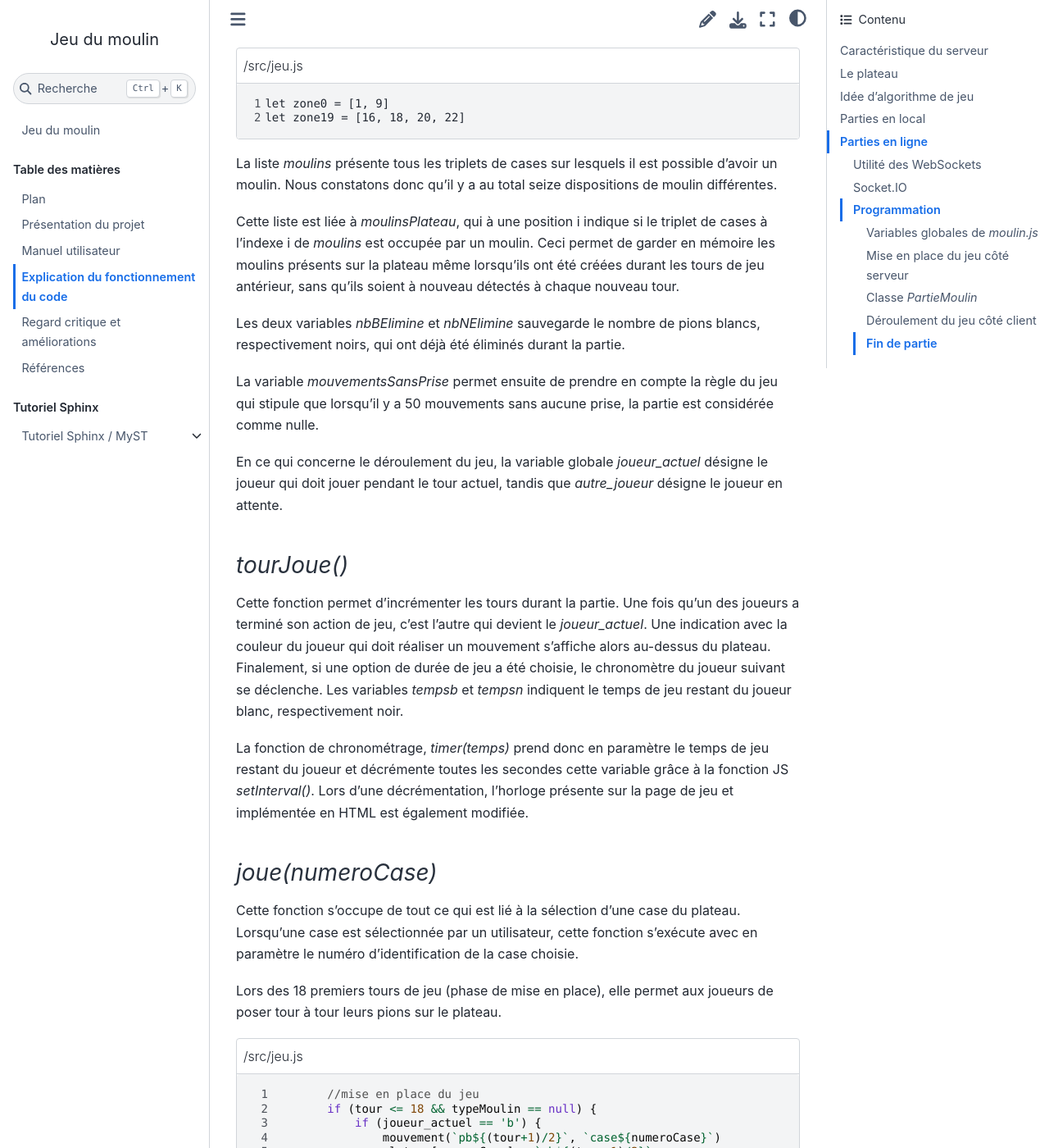
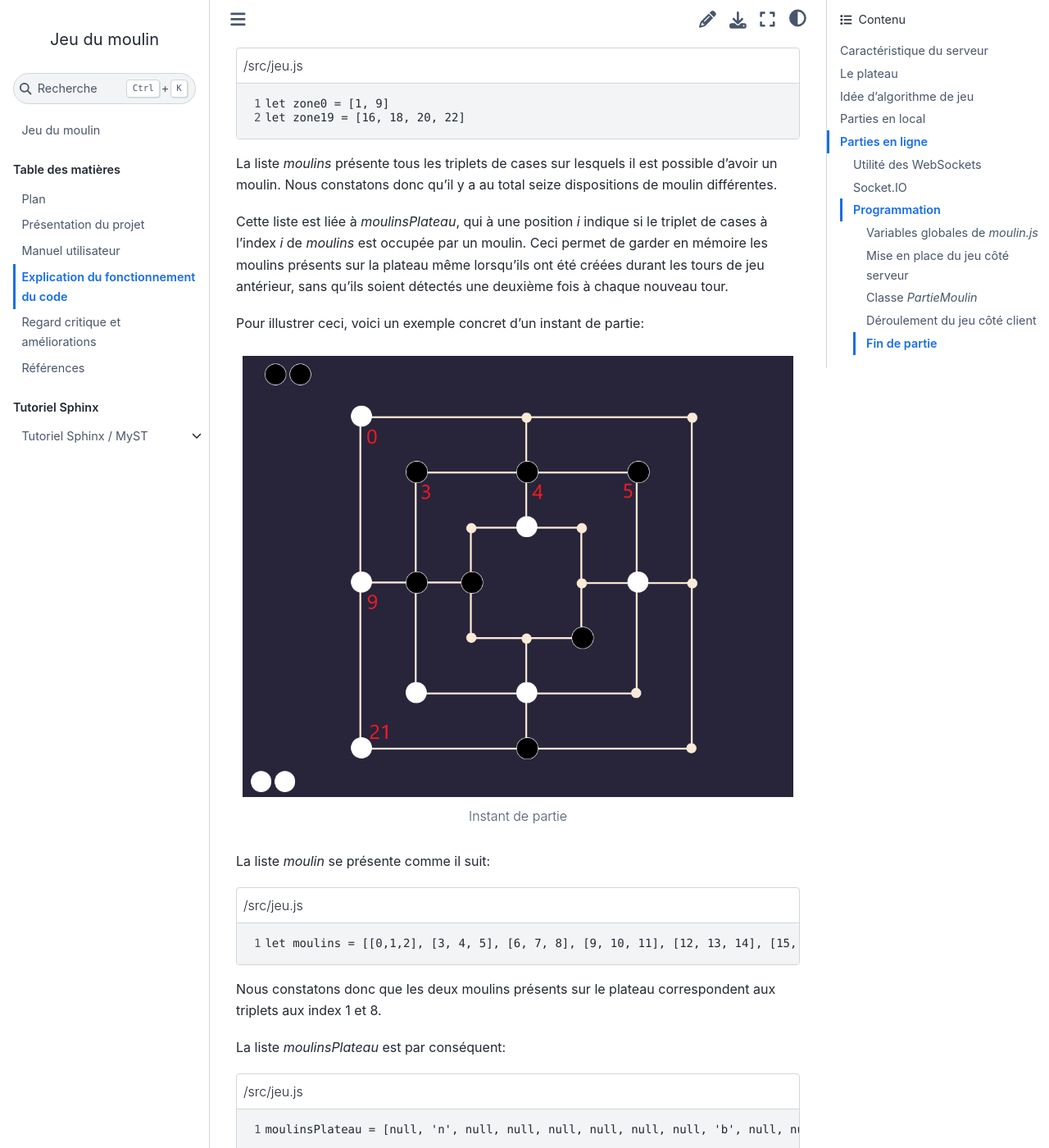
Before and after one commit to valentinethrlr/projet_moulin_documentation, a Sphinx documentation site: the page built from source/explication.md, in a window 1280 px wide and 1400 px high, scrolled down 4451 px. Shown: the whole window at 82% size. Built offline with Sphinx 7.4.7 and the Sphinx Book theme 1.1.4, drawn with Linux system fonts in a browser that asks for light colours; cross-references to code outside the pages are shown as plain code.

Commit message:
relecture

````diff
--- a/source/explication.md
+++ b/source/explication.md
@@ -98,7 +98,37 @@ Voici ces zones dans le fichier <em>jeu.js</em>:
 
 La liste <em>moulins</em> présente tous les triplets de cases sur lesquels il est possible d'avoir un moulin. Nous constatons donc qu'il y a au total seize dispositions de moulin différentes.
 
-Cette liste est liée à <em>moulinsPlateau</em>, qui à une position i indique si le triplet de cases à l'indexe i de <em>moulins</em> est occupée par un moulin. Ceci permet de garder en mémoire les moulins présents sur la plateau même lorsqu'ils ont été créées durant les tours de jeu antérieur, sans qu'ils soient à nouveau détectés à chaque nouveau tour.
+Cette liste est liée à <em>moulinsPlateau</em>, qui à une position <em>i</em> indique si le triplet de cases à l'index <em>i</em> de <em>moulins</em> est occupée par un moulin. Ceci permet de garder en mémoire les moulins présents sur la plateau même lorsqu'ils ont été créées durant les tours de jeu antérieur, sans qu'ils soient détectés une deuxième fois à chaque nouveau tour.
+
+Pour illustrer ceci, voici un exemple concret d'un instant de partie:
+
+```{figure} images/situationParticuliere.png
+---
+width: 100%
+---
+Instant de partie
+```
+
+La liste <em>moulin</em> se présente comme il suit:
+
+```{literalinclude} /src/jeu.js
+:language: html
+:caption: /src/jeu.js
+:linenos: true
+:lines: 43
+```
+
+Nous constatons donc que les deux moulins présents sur le plateau correspondent aux triplets aux index 1 et 8.
+
+La liste <em>moulinsPlateau</em> est par conséquent:
+
+```{literalinclude} /src/jeu.js
+:language: html
+:caption: /src/jeu.js
+:linenos: true
+:lines: 574
+```
+
 
 Les deux variables <em>nbBElimine</em> et <em>nbNElimine</em> sauvegarde le nombre de pions blancs, respectivement noirs, qui ont déjà été éliminés durant la partie.
 
--- a/source/src/jeu.js
+++ b/source/src/jeu.js
@@ -569,3 +569,6 @@ function timer(temps) {
 
         }, 1000)
 }
+
+//exemple concret des listes moulinsPlateau et moulins
+moulinsPlateau = [null, 'n', null, null, null, null, null, null, 'b', null, null, null, null, null, null, null]
````
Also changed, not shown: source/images/situationParticuliere.png (added).
